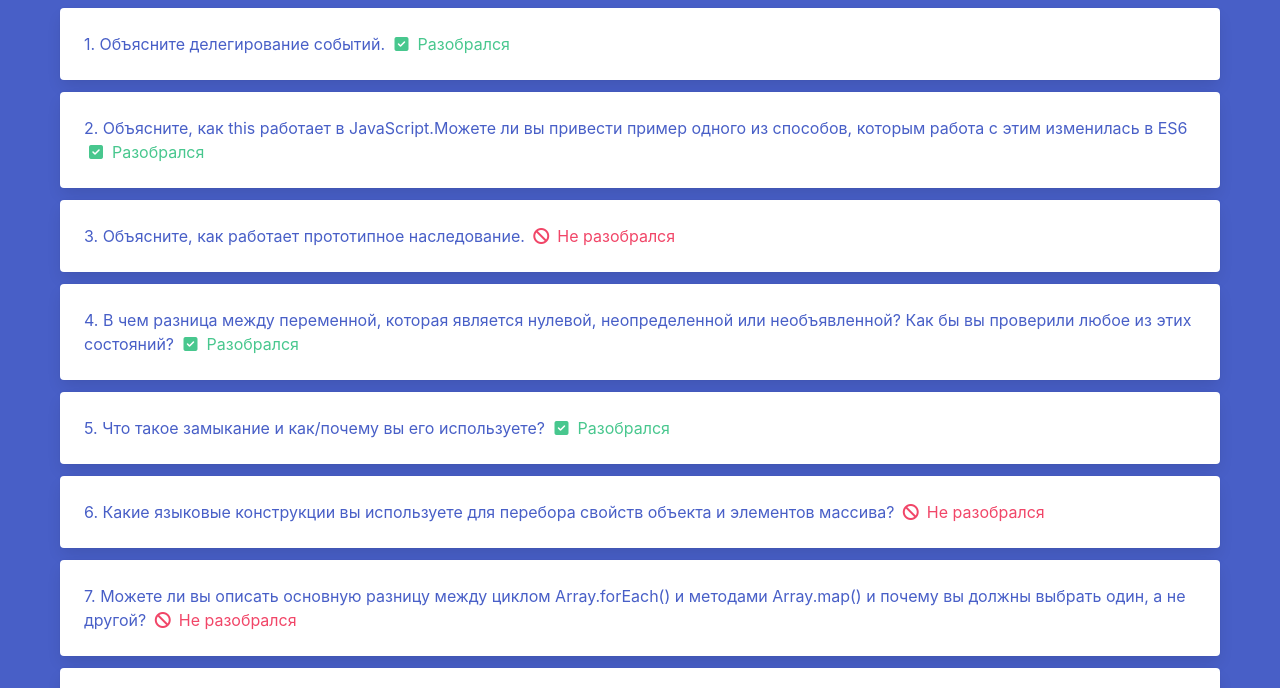
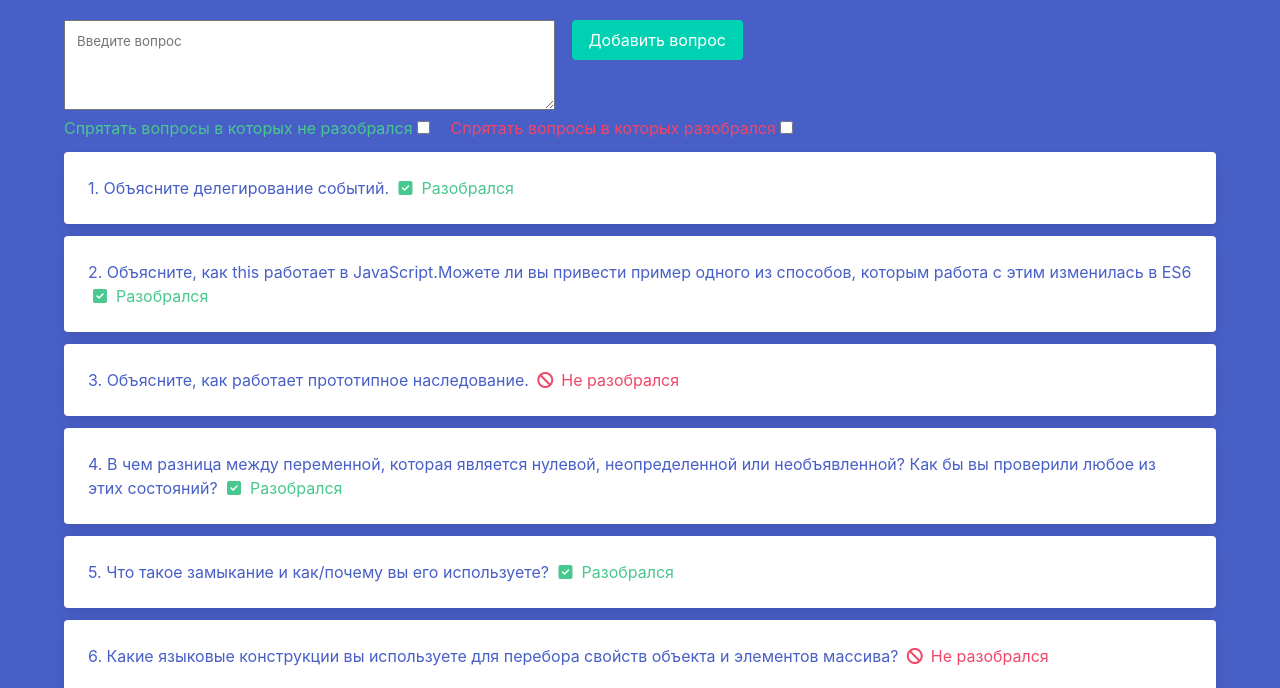
Before and after one commit to Pretya/list-of-questions, a website: page index.html in a window 1280 px wide. Shown: the part 106-794 px from the top of the page. Drawn offline with nearby package versions, Linux system fonts and the light colour scheme.

Commit message:
Add new questions and filter

```diff
--- a/index.html
+++ b/index.html
@@ -13,6 +13,24 @@
   <center>
     <p class="title is-1 has-text-white">List of questions</p>
   </center>
+    <section>
+      <div class="container mt-5">
+        <div class="list-textarea">
+          <label for="add-question"></label>
+          <textarea class="p-3" rows="4" cols="50" name="add-question" id="add-question" placeholder="Введите вопрос"></textarea>
+          <button class="button is-primary ml-3" onclick="submitQueastion()">Добавить вопрос</button>
+        </div>
+        <div class="list-checkbox">
+          <label class="has-text-success" for="check-understood">Спрятать вопросы в которых не разобрался</label>
+          <input type="checkbox" id="check-understood" onchange="checkBoxStateTrue()" onclick="checkBoxFilterTrue()">
+          <label class="has-text-danger ml-4" for="check-didntUnderstand">Спрятать вопросы в которых разобрался</label>
+          <input type="checkbox" id="check-didntUnderstand" onchange="checkBoxStateFalse()" onclick="checkBoxFilterFalse()">
+
+        </div>
+      </div>
+
+    </section>
+
     <div class="container" id="list">
 
     </div>
--- a/main.js
+++ b/main.js
@@ -1,25 +1,13 @@
-//   const questionUnderstand = `<span class="icon-text has-text-success">
-//                                 <span class="icon">
-//                                   <i class="fas fa-check-square"></i>
-//                                 </span>
-//                                 <span>Разобрался</span>
-//                               </span>`;
 
-// const questionDontUnderstand = `<span class="icon-text has-text-danger">
-//                                   <span class="icon">
-//                                     <i class="fas fa-ban"></i>
-//                                   </span>
-//                                   <span>Не разобрался</span>
-//                                 </span>`;
-
-list.forEach((el, index) => {
+// ! Render List ==============
+const renderList = function(el, index) {
   const listIndex = (index + 1);
-  // const stateToggle = el.state == true ? questionUnderstand : questionDontUnderstand;
-  const stateSpan = el.state == true ? 'has-text-success' : 'has-text-danger';
-  const stateIcon = el.state == true ? 'fa-check-square' : 'fa-ban';
-  const stateText = el.state == true ? 'Разобрался' : 'Не разобрался';
-  document.getElementById('list').insertAdjacentHTML('beforebegin',
-            `<div class="card p-5 m-3 has-text-link has-background-white">
+  const elStateTrue = el.state == true;
+  const stateSpan = elStateTrue ? 'has-text-success' : 'has-text-danger';
+  const stateIcon = elStateTrue ? 'fa-check-square' : 'fa-ban';
+  const stateText = elStateTrue ? 'Разобрался' : 'Не разобрался';
+    document.getElementById('list').insertAdjacentHTML('beforeend',
+              `<div class="card p-5 mt-3 has-text-link has-background-white">
                     ${listIndex}. ${el.question}
                       <span class="icon-text ${stateSpan}">
                         <span class="icon">
@@ -29,4 +17,71 @@ list.forEach((el, index) => {
                       </span>
                 </div>`
     );
-  })
+}
+
+// ! Checkbox ==============
+const checkBoxUnderstood = document.getElementById('check-understood');
+const checkBoxDidntUnderstand = document.getElementById('check-didntUnderstand');
+
+const checkboxAllQuestions = function(){
+  if(checkBoxDidntUnderstand.checked == false && checkBoxUnderstood.checked == false) {
+    showAllQuestinon();
+  }
+}
+
+function checkBoxStateTrue() {
+    if(checkBoxUnderstood.checked){
+      checkBoxDidntUnderstand.checked = false;
+    }
+    if(checkBoxDidntUnderstand.checked){
+      checkBoxUnderstood.checked = false;
+    }
+    checkboxAllQuestions();
+}
+
+
+function checkBoxStateFalse() {
+    if(checkBoxDidntUnderstand.checked){
+      checkBoxUnderstood.checked = false;
+    }
+    checkboxAllQuestions();
+}
+
+// ! Textarea ===============
+  function submitQueastion() {
+    const textareaValue = document.getElementById('add-question').value;
+    const newObject = {question: textareaValue, state: false};
+
+      if(textareaValue !== ''){
+        list.unshift(newObject);
+        clearList();
+        list.forEach(renderList);
+        document.getElementById('add-question').value = "";
+        console.log(list);
+      }
+      if(checkBoxDidntUnderstand.checked == true || checkBoxUnderstood.checked == true) {
+        checkBoxDidntUnderstand.checked = false;
+        checkBoxUnderstood.checked = false;
+      }
+  }
+
+// ! Filter List ================
+const clearList = (() => document.getElementById('list').innerHTML = '');
+
+function checkBoxFilterTrue() {
+  clearList();
+  const questionStatusTrue = list.filter(el => el.state == true);
+  questionStatusTrue.forEach(renderList);
+}
+
+function checkBoxFilterFalse() {
+  clearList();
+  const questionStatusFalse = list.filter(el => el.state == false);
+  questionStatusFalse.forEach(renderList);
+}
+
+function showAllQuestinon() {
+  clearList();
+  list.forEach(renderList);
+}
+showAllQuestinon();
```
Lines whose indentation alone changed are shown as unchanged.
